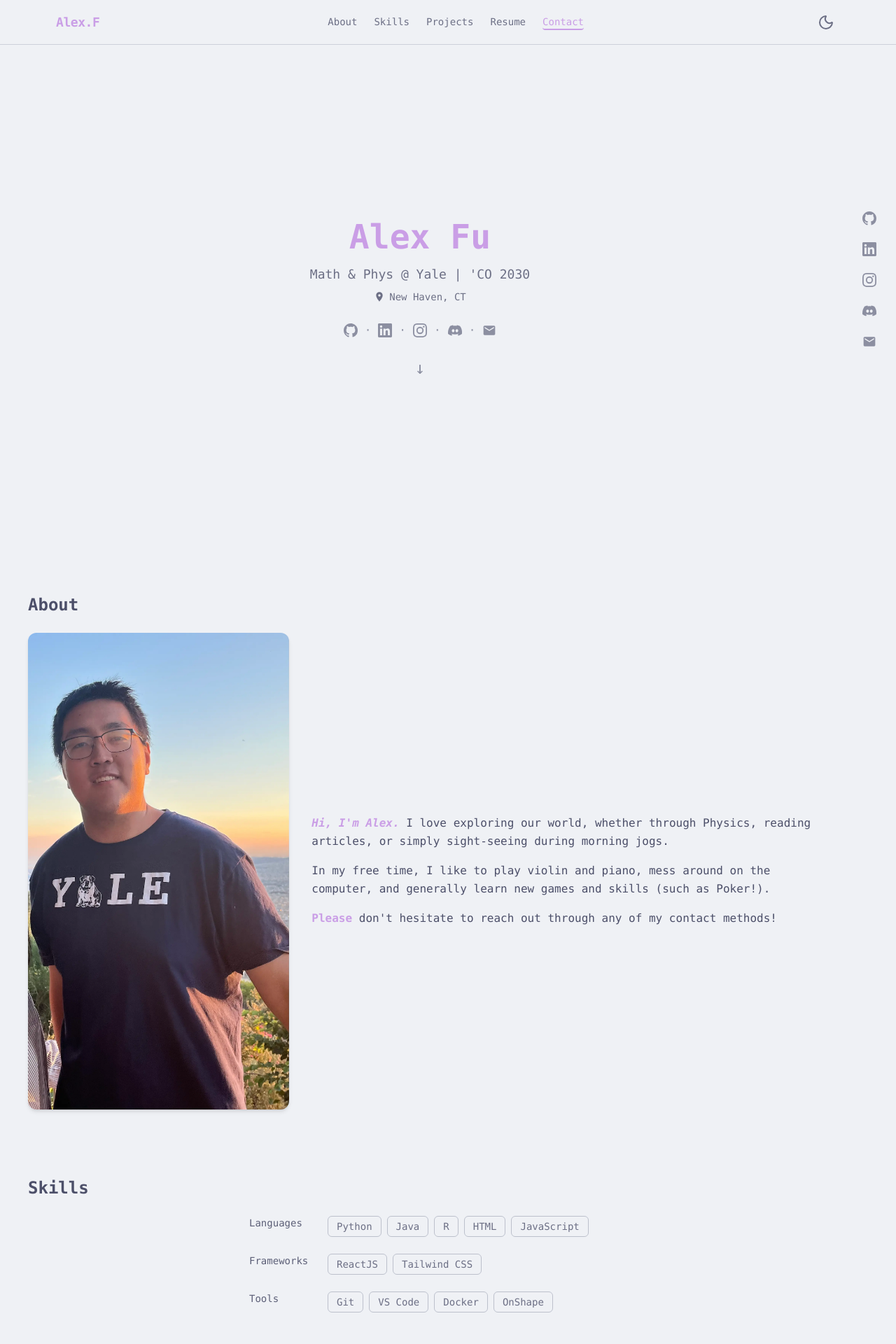
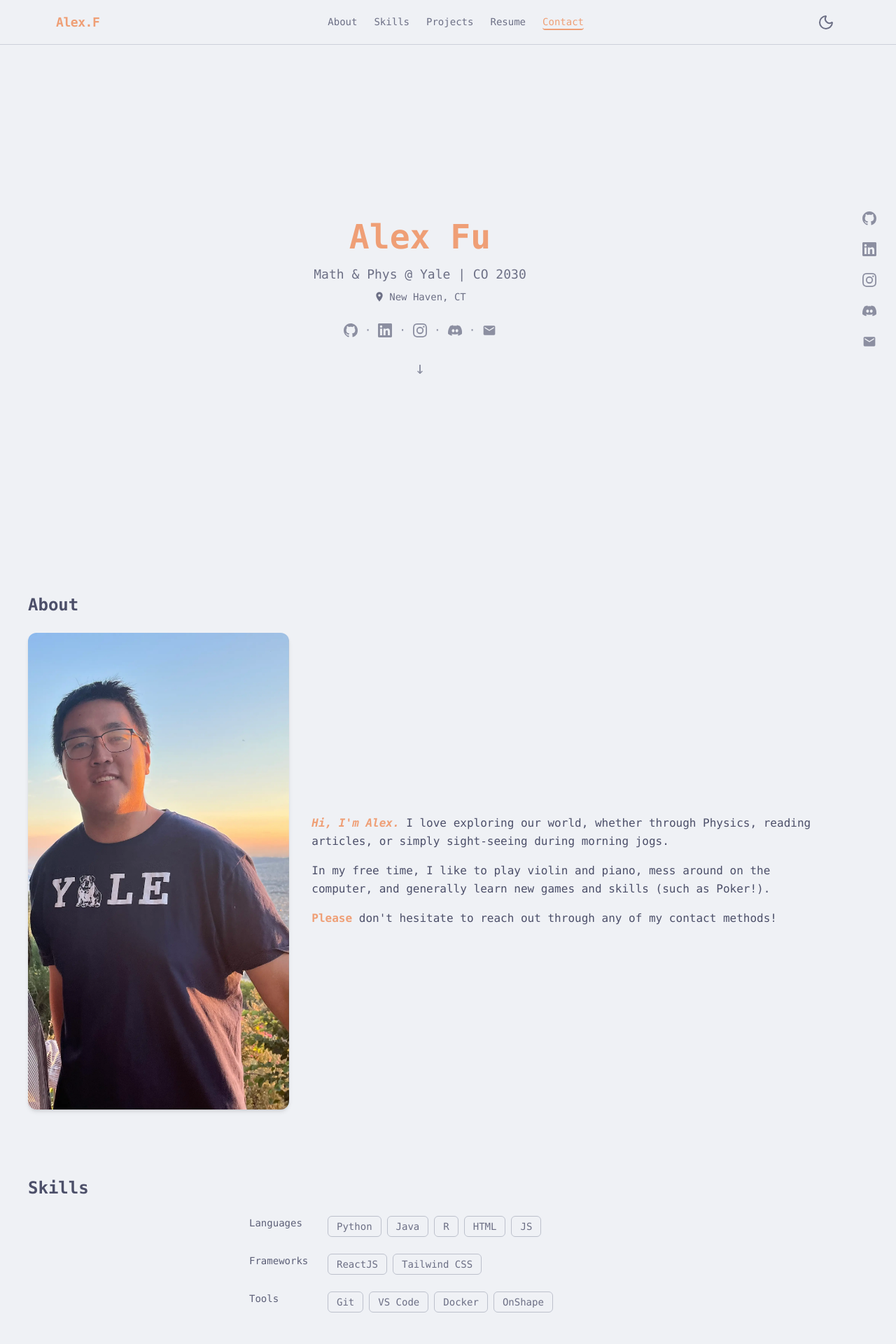
Before and after one commit to devxfu/personal-site, a React (Vite) app: page / in a window 1280 px wide. Shown: the top 1920 px of the page at 70% size. Built offline with nearby package versions, Linux system fonts and the light colour scheme.

Commit message:
Feat: Completed minor stylistic changes in wording

```diff
--- a/src/components/Hero.jsx
+++ b/src/components/Hero.jsx
@@ -12,7 +12,7 @@ export default function Hero() {
         Alex Fu
       </h1>
       <p className="text-subtext0 text-lg mb-2">
-        Math & Phys @ Yale | 'CO 2030
+        Math & Phys @ Yale | CO 2030
       </p>
       <p className="text-subtext0 text-sm mb-6 flex items-center gap-1.5">
        <svg
--- a/src/data/skills.js
+++ b/src/data/skills.js
@@ -1,7 +1,7 @@
 export const skills = {
   Languages: {
     name: 'Languages',
-    items: ['Python', 'Java', 'R', 'HTML', 'JavaScript'],
+    items: ['Python', 'Java', 'R', 'HTML', 'JS'],
   },
   Frameworks: {
     name: 'Frameworks',
--- a/src/index.css
+++ b/src/index.css
@@ -41,7 +41,7 @@
   --ctp-red: #d20f39;
   --ctp-yellow: #df8e1d;
   --ctp-peach: #fe640b;
-  --ctp-accent: #ca9ee6;
+  --ctp-accent: #ef9f76
 }
 
 @theme {
```
